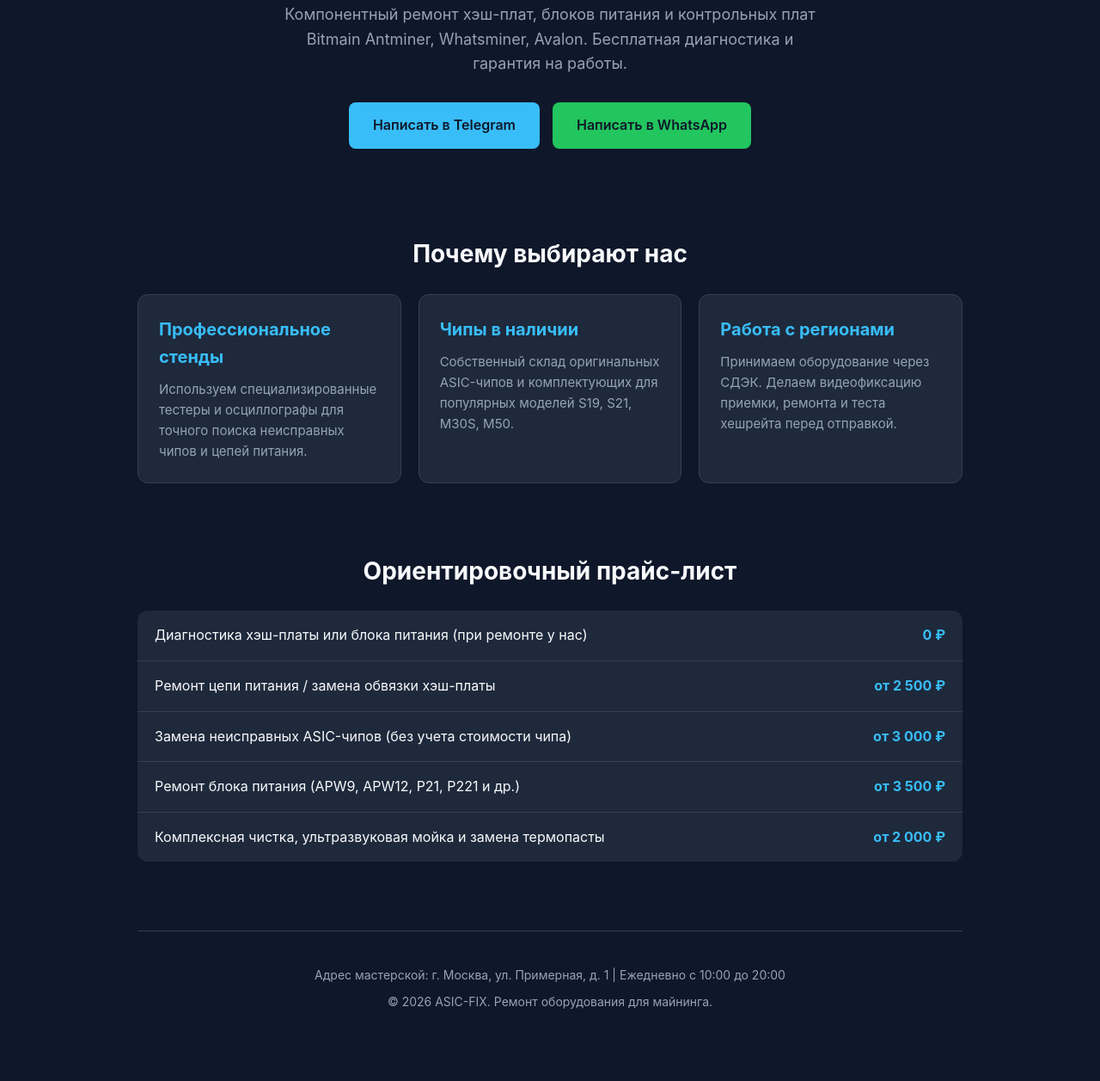
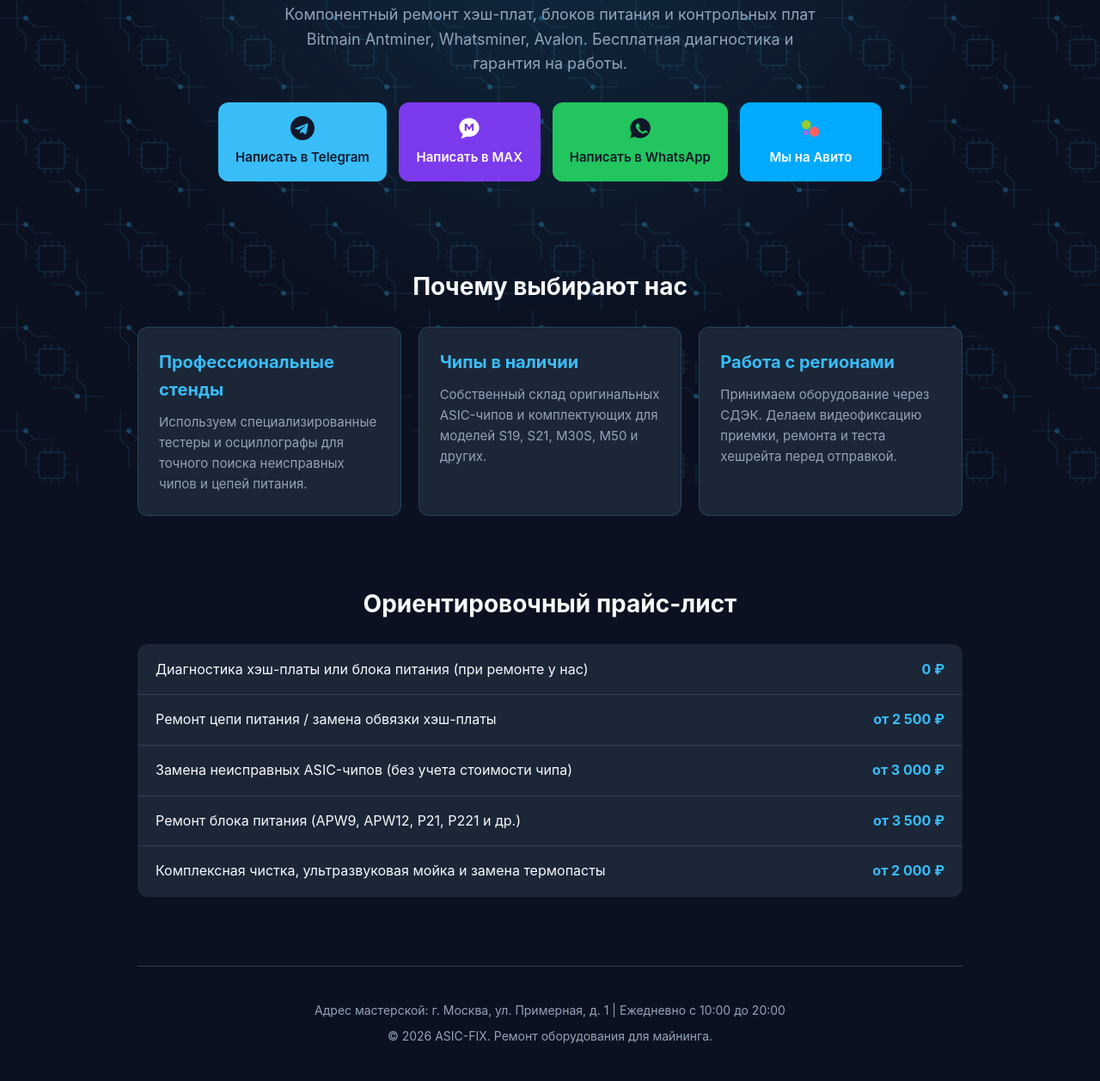
Before and after one commit to evgenuspenskii-debug/asic-fix-site, a plain HTML site: page index.html in a window 1280 px wide. Shown: the part 239-1496 px from the top of the page at 86% size. Before the commit the page ends 1455 px from the top, so only its background shows below. Drawn offline with Linux system fonts and the light colour scheme.

Commit message:
Add files via upload

```diff
--- a/index.html
+++ b/index.html
@@ -3,127 +3,105 @@
 <head>
 <meta charset="UTF-8">
 <meta name="viewport" content="width=device-width, initial-scale=1.0">
-    <title>ASIC-FIX — Профессиональный ремонт ASIC-майнеров</title>
+<title>ASIC-FIX — Ремонт ASIC-майнеров</title>
 <style>
-        :root {
-            --bg: #0f172a;
-            --card: #1e293b;
-            --text: #f8fafc;
-            --muted: #94a3b8;
-            --accent: #38bdf8;
-            --accent-hover: #0284c7;
-            --green: #22c55e;
-        }
-        * { box-sizing: border-box; margin: 0; padding: 0; font-family: -apple-system, BlinkMacSystemFont, "Segoe UI", Roboto, sans-serif; }
-        body { background-color: var(--bg); color: var(--text); line-height: 1.6; }
-        .container { max-width: 1000px; margin: 0 auto; padding: 0 20px; }
-
-        /* Шапка */
-        header { padding: 20px 0; border-bottom: 1px solid #334155; display: flex; justify-content: space-between; align-items: center; }
-        .logo { font-size: 24px; font-weight: 800; color: var(--accent); letter-spacing: 1px; }
-        .logo span { color: var(--text); }
-        .header-phone { color: var(--text); text-decoration: none; font-weight: 600; font-size: 18px; }
-
-        /* Первый экран */
-        .hero { padding: 60px 0; text-align: center; }
-        .hero h1 { font-size: 36px; margin-bottom: 16px; line-height: 1.2; }
-        .hero p { color: var(--muted); font-size: 18px; max-width: 650px; margin: 0 auto 30px; }
-        .btn-group { display: flex; gap: 15px; justify-content: center; flex-wrap: wrap; }
-        .btn { padding: 14px 28px; border-radius: 8px; text-decoration: none; font-weight: 600; font-size: 16px; transition: 0.2s; }
-        .btn-tg { background-color: var(--accent); color: #0f172a; }
-        .btn-tg:hover { background-color: var(--accent-hover); color: #fff; }
-        .btn-wa { background-color: var(--green); color: #0f172a; }
-        .btn-wa:hover { opacity: 0.9; }
-
-        /* Блоки */
-        section { padding: 40px 0; }
-        h2 { font-size: 28px; margin-bottom: 24px; text-align: center; }
-        .grid { display: grid; grid-template-columns: repeat(auto-fit, minmax(280px, 1fr)); gap: 20px; }
-        .card { background: var(--card); padding: 24px; border-radius: 12px; border: 1px solid #334155; }
-        .card h3 { color: var(--accent); margin-bottom: 10px; font-size: 20px; }
-        .card p { color: var(--muted); font-size: 15px; }
-
-        /* Прайс */
-        .price-table { width: 100%; border-collapse: collapse; background: var(--card); border-radius: 12px; overflow: hidden; }
-        .price-table td { padding: 16px 20px; border-bottom: 1px solid #334155; }
-        .price-table tr:last-child td { border-bottom: none; }
-        .price-val { text-align: right; font-weight: 700; color: var(--accent); white-space: nowrap; }
-
-        /* Подвал */
-        footer { text-align: center; padding: 40px 0; color: var(--muted); font-size: 14px; border-top: 1px solid #334155; margin-top: 40px; }
-        @media (max-width: 600px) { .hero h1 { font-size: 28px; } }
+:root{--bg:#0b1120;--card:rgba(30,41,59,0.88);--text:#f8fafc;--muted:#94a3b8;--accent:#38bdf8;--green:#22c55e;--max:#7c3aed;--avito:#00aaff}
+*{box-sizing:border-box;margin:0;padding:0;font-family:-apple-system,BlinkMacSystemFont,"Segoe UI",Roboto,sans-serif}
+body{background:var(--bg);color:var(--text);line-height:1.6;position:relative;overflow-x:hidden}
+.bg-board{position:fixed;inset:0;width:100%;height:100%;z-index:-1;pointer-events:none;background:radial-gradient(circle at 50% 10%,rgba(56,189,248,0.16),transparent 60%)}
+.container{max-width:1000px;margin:0 auto;padding:0 20px}
+header{padding:20px 0;border-bottom:1px solid #334155;display:flex;justify-content:space-between;align-items:center}
+.logo{font-size:24px;font-weight:800;color:var(--accent)}.logo span{color:var(--text)}
+.phone{color:var(--text);text-decoration:none;font-weight:600;font-size:18px}
+.hero{padding:60px 0;text-align:center}
+.hero h1{font-size:36px;margin-bottom:16px;line-height:1.2}
+.hero p{color:var(--muted);font-size:18px;max-width:650px;margin:0 auto 30px}
+.btns{display:flex;gap:14px;justify-content:center;flex-wrap:wrap}
+.btn{padding:16px 20px;border-radius:12px;text-decoration:none;font-weight:600;font-size:15px;display:inline-flex;flex-direction:column;align-items:center;gap:8px;min-width:165px;transition:.2s}
+.btn:hover{opacity:.9;transform:translateY(-2px)}.btn svg{width:28px;height:28px}
+.tg{background:var(--accent);color:#0f172a}.wa{background:var(--green);color:#0f172a}
+.mx{background:var(--max);color:#fff}.av{background:var(--avito);color:#fff}
+section{padding:40px 0}
+h2{font-size:28px;margin-bottom:24px;text-align:center}
+.grid{display:grid;grid-template-columns:repeat(auto-fit,minmax(280px,1fr));gap:20px}
+.card{background:var(--card);backdrop-filter:blur(6px);padding:24px;border-radius:12px;border:1px solid rgba(56,189,248,0.2)}
+.card h3{color:var(--accent);margin-bottom:10px;font-size:20px}.card p{color:var(--muted);font-size:15px}
+table{width:100%;border-collapse:collapse;background:var(--card);backdrop-filter:blur(6px);border-radius:12px;overflow:hidden;border:1px solid rgba(56,189,248,0.2)}
+td{padding:16px 20px;border-bottom:1px solid #334155}tr:last-child td{border-bottom:none}
+.val{text-align:right;font-weight:700;color:var(--accent);white-space:nowrap}
+footer{text-align:center;padding:40px 0;color:var(--muted);font-size:14px;border-top:1px solid #334155;margin-top:40px}
+@media(max-width:600px){.hero h1{font-size:28px}.btn{width:calc(50% - 7px);min-width:unset;padding:14px 8px}}
 </style>
 </head>
 <body>
 
+<svg class="bg-board">
+  <defs>
+    <pattern id="asic" width="120" height="120" patternUnits="userSpaceOnUse">
+      <g fill="none" stroke="#38bdf8" stroke-opacity="0.14" stroke-width="1.2">
+        <path d="M0 20h30l10 10h20M120 100H90L80 90H60M20 0v30l10 10v20M100 120V90L90 80V60"/>
+        <rect x="45" y="45" width="30" height="30" rx="3" stroke-width="1.5"/>
+        <path d="M52 45v-6M60 45v-6M68 45v-6M52 75v6M60 75v6M68 75v6M45 52h-6M45 60h-6M45 68h-6M75 52h6M75 60h6M75 68h6"/>
+        <circle cx="30" cy="20" r="2.5" fill="#38bdf8" fill-opacity="0.25"/>
+        <circle cx="90" cy="100" r="2.5" fill="#38bdf8" fill-opacity="0.25"/>
+      </g>
+    </pattern>
+  </defs>
+  <rect width="100%" height="100%" fill="url(#asic)"/>
+</svg>
+
 <div class="container">
   <header>
     <div class="logo">ASIC<span>-FIX</span></div>
-        <!-- ЗАМЕНИТЕ НОМЕР ТЕЛЕФОНА -->
-        <a href="tel:+79990000000" class="header-phone">+7 (999) 000-00-00</a>
+    <a href="tel:+79990000000" class="phone">+7 (999) 000-00-00</a>
   </header>
 
   <section class="hero">
-        <!-- ЗАМЕНИТЕ ГОРОД -->
     <h1>Срочный ремонт ASIC-майнеров в Москве и по всей РФ</h1>
     <p>Компонентный ремонт хэш-плат, блоков питания и контрольных плат Bitmain Antminer, Whatsminer, Avalon. Бесплатная диагностика и гарантия на работы.</p>
-        <div class="btn-group">
-            <!-- ЗАМЕНИТЕ ССЫЛКУ НА ВАШ TELEGRAM -->
-            <a href="https://t.me" target="_blank" class="btn btn-tg">Написать в Telegram</a>
-            <!-- ЗАМЕНИТЕ НОМЕР ДЛЯ WHATSAPP -->
-            <a href="https://wa.me" target="_blank" class="btn btn-wa">Написать в WhatsApp</a>
+    <div class="btns">
+      <a href="https://t.me" target="_blank" class="btn tg">
+        <svg viewBox="0 0 24 24" fill="currentColor"><path d="M12 0C5.37 0 0 5.37 0 12s5.37 12 12 12 12-5.37 12-12S18.63 0 12 0zm5.56 8.25l-1.97 9.29c-.15.66-.54.82-1.09.51l-3-2.21-1.45 1.39c-.16.16-.29.29-.6.29l.22-3.05 5.56-5.02c.24-.21-.05-.33-.37-.12l-6.87 4.33-2.96-.92c-.64-.2-.65-.64.13-.95l11.57-4.46c.54-.2 1.01.13.83.92z"/></svg>
+        <span>Написать в Telegram</span>
+      </a>
+      <a href="https://max.ru" target="_blank" class="btn mx">
+        <svg viewBox="0 0 24 24" fill="currentColor"><path d="M12 2C6.48 2 2 6.03 2 11c0 2.75 1.38 5.21 3.55 6.84-.16 1.39-.74 2.74-1.45 3.63-.21.26-.02.64.31.59 1.83-.28 3.69-.99 4.91-1.74.86.21 1.76.33 2.68.33 5.52 0 10-4.03 10-9S17.52 2 12 2zm4.5 12.5h-1.8v-4.2l-2.1 3.1h-1.2l-2.1-3.1v4.2H7.5v-7h1.9l2.6 3.9 2.6-3.9h1.9v7z"/></svg>
+        <span>Написать в MAX</span>
+      </a>
+      <a href="https://wa.me" target="_blank" class="btn wa">
+        <svg viewBox="0 0 24 24" fill="currentColor"><path d="M12 2a10 10 0 0 0-8.66 15l-1.3 4.75 4.88-1.28A10 10 0 1 0 12 2zm5.5 14.1c-.23.65-1.35 1.24-1.88 1.32-.49.07-1.1.1-1.78-.11-2.98-.96-4.92-3.98-5.07-4.18-.15-.2-1.21-1.61-1.21-3.07 0-1.46.76-2.18 1.03-2.48.27-.3.59-.37.79-.37h.57c.18 0 .43-.07.67.51.25.6.84 2.05.91 2.2.08.15.13.32.03.52-.1.2-.15.32-.3.5-.15.17-.31.38-.45.51-.15.15-.3.31-.13.61.17.3.76 1.25 1.63 2.03 1.12 1 2.07 1.31 2.37 1.46.3.15.47.12.65-.08.18-.2.74-.86.94-1.16.2-.3.4-.25.67-.15.27.1 1.73.82 2.03.97.3.15.5.22.57.35.08.12.08.72-.15 1.37z"/></svg>
+        <span>Написать в WhatsApp</span>
+      </a>
+      <a href="https://avito.ru" target="_blank" class="btn av">
+        <svg viewBox="0 0 24 24" fill="none"><circle cx="8" cy="8.5" r="4.5" fill="#97CF26"/><circle cx="16.5" cy="7" r="3" fill="#00AAFF"/><circle cx="16" cy="15.5" r="5" fill="#FF6163"/><circle cx="7.5" cy="16.5" r="2.5" fill="#A169F7"/></svg>
+        <span>Мы на Авито</span>
+      </a>
     </div>
   </section>
 
   <section>
     <h2>Почему выбирают нас</h2>
     <div class="grid">
-            <div class="card">
-                <h3>Профессиональное стенды</h3>
-                <p>Используем специализированные тестеры и осциллографы для точного поиска неисправных чипов и цепей питания.</p>
-            </div>
-            <div class="card">
-                <h3>Чипы в наличии</h3>
-                <p>Собственный склад оригинальных ASIC-чипов и комплектующих для популярных моделей S19, S21, M30S, M50.</p>
-            </div>
-            <div class="card">
-                <h3>Работа с регионами</h3>
-                <p>Принимаем оборудование через СДЭК. Делаем видеофиксацию приемки, ремонта и теста хешрейта перед отправкой.</p>
-            </div>
+      <div class="card"><h3>Профессиональные стенды</h3><p>Используем специализированные тестеры и осциллографы для точного поиска неисправных чипов и цепей питания.</p></div>
+      <div class="card"><h3>Чипы в наличии</h3><p>Собственный склад оригинальных ASIC-чипов и комплектующих для моделей S19, S21, M30S, M50 и других.</p></div>
+      <div class="card"><h3>Работа с регионами</h3><p>Принимаем оборудование через СДЭК. Делаем видеофиксацию приемки, ремонта и теста хешрейта перед отправкой.</p></div>
     </div>
   </section>
 
   <section>
     <h2>Ориентировочный прайс-лист</h2>
-        <!-- ОТРЕДАКТИРУЙТЕ ЦЕНЫ ПОД СЕБЯ -->
-        <table class="price-table">
-            <tr>
-                <td>Диагностика хэш-платы или блока питания (при ремонте у нас)</td>
-                <td class="price-val">0 ₽</td>
-            </tr>
-            <tr>
-                <td>Ремонт цепи питания / замена обвязки хэш-платы</td>
-                <td class="price-val">от 2 500 ₽</td>
-            </tr>
-            <tr>
-                <td>Замена неисправных ASIC-чипов (без учета стоимости чипа)</td>
-                <td class="price-val">от 3 000 ₽</td>
-            </tr>
-            <tr>
-                <td>Ремонт блока питания (APW9, APW12, P21, P221 и др.)</td>
-                <td class="price-val">от 3 500 ₽</td>
-            </tr>
-            <tr>
-                <td>Комплексная чистка, ультразвуковая мойка и замена термопасты</td>
-                <td class="price-val">от 2 000 ₽</td>
-            </tr>
+    <table>
+      <tr><td>Диагностика хэш-платы или блока питания (при ремонте у нас)</td><td class="val">0 ₽</td></tr>
+      <tr><td>Ремонт цепи питания / замена обвязки хэш-платы</td><td class="val">от 2 500 ₽</td></tr>
+      <tr><td>Замена неисправных ASIC-чипов (без учета стоимости чипа)</td><td class="val">от 3 000 ₽</td></tr>
+      <tr><td>Ремонт блока питания (APW9, APW12, P21, P221 и др.)</td><td class="val">от 3 500 ₽</td></tr>
+      <tr><td>Комплексная чистка, ультразвуковая мойка и замена термопасты</td><td class="val">от 2 000 ₽</td></tr>
     </table>
   </section>
 
   <footer>
-        <!-- ЗАМЕНИТЕ АДРЕС И ГРАФИК -->
     <p>Адрес мастерской: г. Москва, ул. Примерная, д. 1 | Ежедневно с 10:00 до 20:00</p>
-        <p style="margin-top: 8px;">© 2026 ASIC-FIX. Ремонт оборудования для майнинга.</p>
+    <p style="margin-top:8px">© 2026 ASIC-FIX. Ремонт оборудования для майнинга.</p>
   </footer>
 </div>
 
```
Lines whose indentation alone changed are shown as unchanged.
